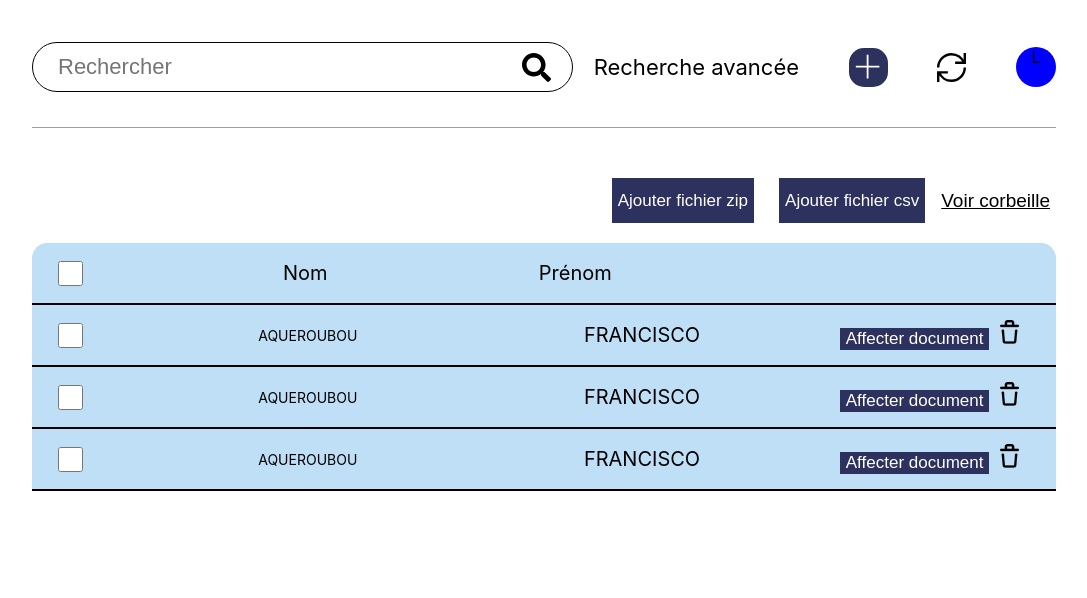
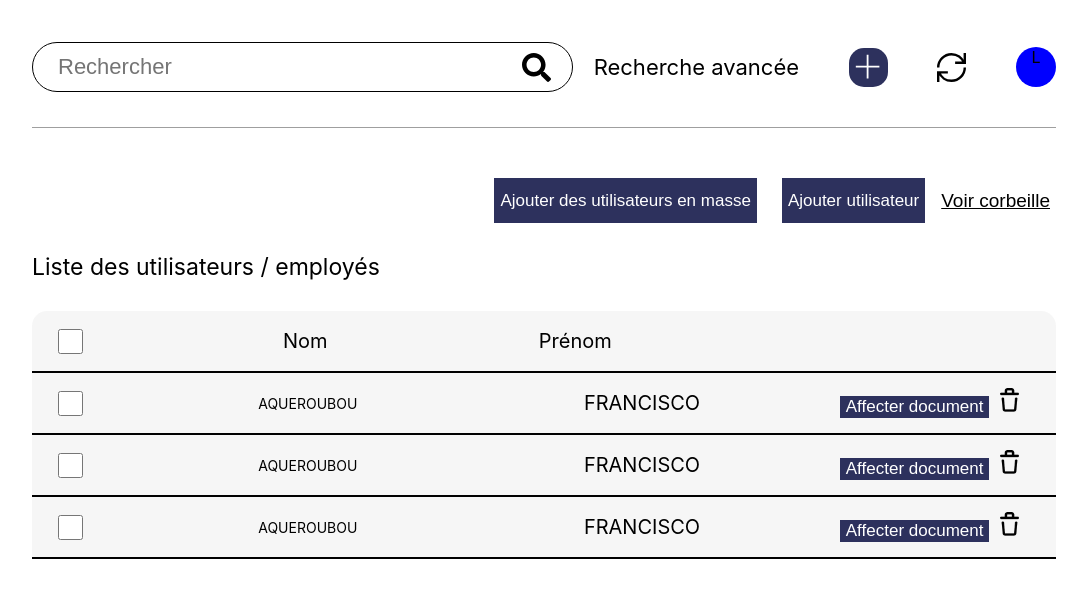
Before and after one commit to YounGio9/my-safe-box, a React (Create React App) app: page /#/GestionDesUtilisateurs in a window 1280 px wide. Shown: the top 598 px of the page, without its empty margins (18-1105 px from the left). Built offline with nearby package versions, Linux system fonts and the light colour scheme; a web font is replaced by a local one.

Commit message:
Last version before delivery

```diff
--- a/src/components/TabHead.js
+++ b/src/components/TabHead.js
@@ -2,7 +2,7 @@ import React, { useCallback, useContext } from "react"
 import "../styles/TabHead.css"
 import { DocsContext } from "./DocsContext"
 
-function TabHead({ col1, col2, three = false, lines }) {
+function TabHead({ col1, col2, three = false, lines, background }) {
   const { checkeds, setCheckeds } = useContext(DocsContext)
   // const [checkedEvery, setcheckedEvery] = useState(false)
 
@@ -12,7 +12,7 @@ function TabHead({ col1, col2, three = false, lines }) {
   )
 
   return (
-    <div className="TabLine-wrapper TabHead">
+    <div className="TabLine-wrapper TabHead" style={{background: background ? 'rgba(51, 153, 228, 0.31)' : "rgba(220, 218, 218, 0.26)"}}>
       <div className="TabLine">
         <input
           type="checkbox"
--- a/src/components/TabLine.js
+++ b/src/components/TabLine.js
@@ -17,6 +17,7 @@ function TabLine({
   affect = false,
   add = false,
   id,
+  background
 }) {
   const { setActiveDocs } = useContext(DocsContext)
   const handleDelete = () => {
@@ -47,7 +48,7 @@ function TabLine({
   }
 
   return (
-    <div className="TabLine-wrapper">
+    <div className="TabLine-wrapper" style={{background: background ? 'rgba(51, 153, 228, 0.31)' : "rgba(220, 218, 218, 0.26)"}}>
       <div className="TabLine">
         <input
           type="checkbox"
--- a/src/pages/Accueil.js
+++ b/src/pages/Accueil.js
@@ -9,10 +9,9 @@ import Connexion from "./Connexion"
 import "../styles/Accueil.css"
 
 function Accueil() {
-  const { logged } = useContext(DocsContext)
   const docs = docsInfo.slice(0, 3)
 
-  const { activeDocs, search } = useContext(DocsContext)
+  const { activeDocs, search, logged } = useContext(DocsContext)
 
   return (
     <>
@@ -47,6 +46,7 @@ function Accueil() {
               col1={"Documents"}
               col2="Dernière date de changement"
               lines={docs.map((doc) => doc.id)}
+              background
             />
             {activeDocs.map(
               (doc, idx) =>
@@ -58,6 +58,7 @@ function Accueil() {
                     type={doc.type}
                     name={doc.name}
                     id={doc.id}
+                    background
                   />
                 )
             )}
--- a/src/pages/GestionGroupes.js
+++ b/src/pages/GestionGroupes.js
@@ -17,11 +17,12 @@ function GestionGroupes() {
         </div>
       </div>
 
+      <p className="tab-description">Liste des groupe</p>
       {activeDocs.length ? (
         <>
           <TabHead
             col1={"Nom"}
-            col2="Prénom"
+            col2=""
             three
             lines={groups.map(({ id }) => id)}
           />
--- a/src/pages/GestionUtilisateurs.js
+++ b/src/pages/GestionUtilisateurs.js
@@ -12,12 +12,12 @@ function GestionUtilisateurs() {
     <Layout docs={users}>
       <div>
         <div className="custom-bar">
-          <button className="general-btn">Ajouter fichier zip</button>
-          <button className="general-btn">Ajouter fichier csv</button>
+          <button className="general-btn">Ajouter des utilisateurs en masse</button>
+          <button className="general-btn">Ajouter utilisateur</button>
           <button className="junk">Voir corbeille</button>
         </div>
       </div>
-
+      <p className="tab-description">Liste des utilisateurs / employés</p>
       {activeDocs.length ? (
         <>
           <TabHead
--- a/src/styles/TabLine.css
+++ b/src/styles/TabLine.css
@@ -1,6 +1,5 @@
 .TabLine-wrapper {
     width: 80%;
-    background-color: rgba(51, 153, 228, 0.31);
     border-bottom: 2px solid black;
 }
 
```
